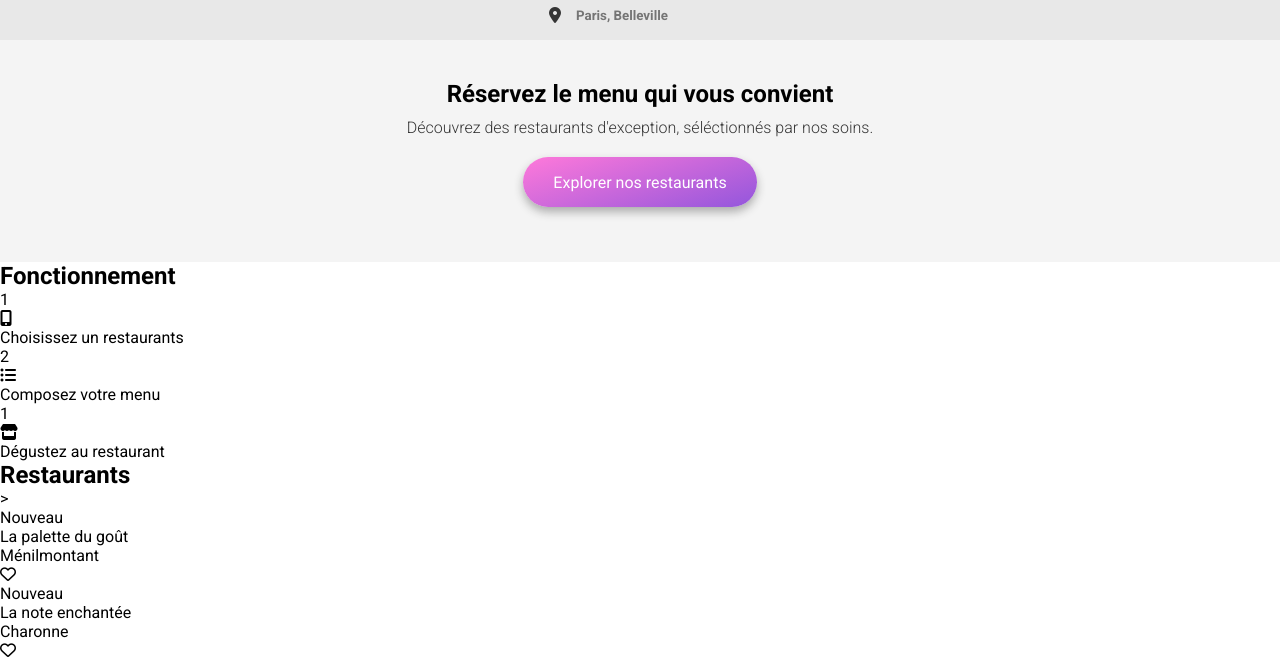
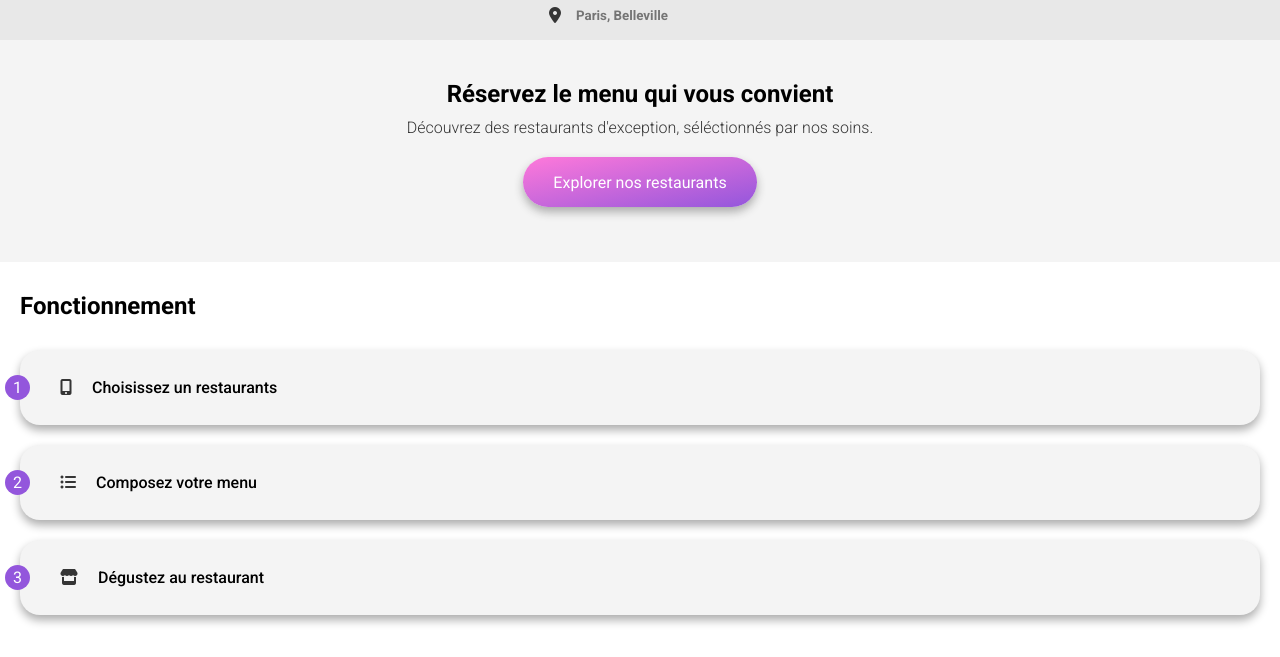
Before and after one commit to AmaruZ/AmarZirouel_3_315032021, a plain HTML site: page index.html in a window 1280 px wide. Shown: the part 72-729 px from the top of the page. Drawn offline with Linux system fonts and the light colour scheme; a web font is replaced by a local one.

Commit message:
creation section Fonctionnement

```diff
--- a/index.html
+++ b/index.html
@@ -21,55 +21,63 @@
         <div class="explore">
             <div class="explore__title"><h2>Réservez le menu qui vous convient</h2></div>
             <div class="explore__text">Découvrez des restaurants d'exception, séléctionnés par nos soins.</div>
-            <a href="#restaurants-container" class="btn">Explorer nos restaurants</a>
+            <a href="#Restaurants" class="btn">Explorer nos restaurants</a>
         </div>
     </section>
 
     <section class="fonction-container">
-        <div class="fonction-container title"><h2>Fonctionnement</h2></div>
+        <div class="fonction-containe__title"><h2>Fonctionnement</h2></div>
         <div class="fonction-container__list">
             <div class="fonction">
                 <div class="fonction__number">1</div>
                 <div class="fonction__icon"><i class="fas fa-mobile-alt"></i></div>
-                <div class="fonction__name">Choisissez un restaurants</div>
+                <div class="fonction__text">Choisissez un restaurants</div>
             </div>
             <div class="fonction">
                 <div class="fonction__number">2</div>
                 <div class="fonction__icon"><i class="fas fa-list-ul"></i></div>
-                <div class="fonction__name">Composez votre menu</div>
+                <div class="fonction__text">Composez votre menu</div>
             </div>
             <div class="fonction">
-                <div class="fonction__number">1</div>
+                <div class="fonction__number">3</div>
                 <div class="fonction__icon"><i class="fas fa-store"></i></div>
-                <div class="fonction__name">Dégustez au restaurant</div>
+                <div class="fonction__text">Dégustez au restaurant</div>
             </div>
         </div>
     </section>
-    <section class="restaurants-container">
-        <div class="restaurants-container title"><h2>Restaurants</h2>></div>
+    <section class="restaurants-container" id="Restaurants">
+        <div class="restaurants-container__title"><h2>Restaurants</h2></div>
         <div class="restaurants-container__list">
             <div class="restaurant">
                 <div class="restaurant__photo"><div class="restaurant__photo--new">Nouveau</div></div>
+                <div class="restaurant__text">
                     <div class="restaurant__title">La palette du goût</div>
                     <div class="restaurant__localisation">Ménilmontant</div>
+                </div>
                 <div class="restaurant__heart"><i class="far fa-heart"></i></div>
             </div>
             <div class="restaurant">
                 <div class="restaurant__photo"><div class="restaurant__photo--new">Nouveau</div></div>
+                <div class="restaurant__text">
                     <div class="restaurant__title">La note enchantée</div>
                     <div class="restaurant__localisation">Charonne</div>
+                </div>
                 <div class="restaurant__heart"><i class="far fa-heart"></i></div>
             </div>
             <div class="restaurant">
                 <div class="restaurant__photo"></div>
+                <div class="restaurant__text">
                     <div class="restaurant__title">À la française</div>
                     <div class="restaurant__localisation">Cité Rouge</div>
+                </div>
                 <div class="restaurant__heart"><i class="far fa-heart"></i></div>
             </div>
             <div class="restaurant">
                 <div class="restaurant__photo"></div>
+                <div class="restaurant__text">
                     <div class="restaurant__title">Le délice des sens</div>
                     <div class="restaurant__localisation">Folie-Méricourt</div>
+                </div>
                 <div class="restaurant__heart"><i class="far fa-heart"></i></div>
             </div>
         </div>
--- a/sass/Components/_buttons.scss
+++ b/sass/Components/_buttons.scss
@@ -1,6 +1,6 @@
 .btn{
     font-family: 'Roboto', sans-serif;
-    background: linear-gradient(0.95turn, $color-primary,$color-secondary);
+    background: linear-gradient(to top left, $color-primary ,$color-secondary);
     height: 50px;
     border-radius: 50px;
     color: white;
@@ -13,3 +13,45 @@
     }
 
 }
+
+.fonction{
+    height: 75px;
+    display: flex;
+    align-items: center;
+    background-color: lighten($color: $color-grey, $amount: 75%);
+    @include shadow;
+    border-radius: 20px;
+    margin-bottom: 20px;
+    margin-right: 20px;
+
+    &__number{
+        display:flex;
+        justify-content: center;
+        align-items: center;
+        height: 25px;
+        width: 25px;
+        background-color: $color-primary;
+        color: white;
+        border-radius: 50%;
+        margin-left: -15px;
+    }
+    &__icon{
+        color: $color-grey;
+        margin-left: 30px;
+        margin-right: 20px;
+        :hover > &{
+            color: $color-primary;
+        }
+    }
+    &__text{
+        font-weight: 500;
+
+    }
+
+    &:hover{
+        background: lighten($color-primary,35);
+
+
+    }
+
+}
--- a/sass/Layout/_container.scss
+++ b/sass/Layout/_container.scss
@@ -19,6 +19,16 @@
     }
 }
 
+.fonction-container{
+    margin-left: 20px;
+    padding-top: 30px;
+
+    &__list{
+        margin-top: 30px;
+    }
+
+}
+
 
 .localisation{
     background-color: lighten($color: $color-grey, $amount: 70%);
@@ -38,3 +48,9 @@
         margin-left: 15px;
     }
 }
+
+.restaurants-container{
+    background-color: lighten($color: $color-grey, $amount: 75%);
+    margin-top: 50px;
+    padding-top: 50px;
+}
```
Also changed, not shown: style.css, 1 other file. Lines whose indentation alone changed are shown as unchanged.
